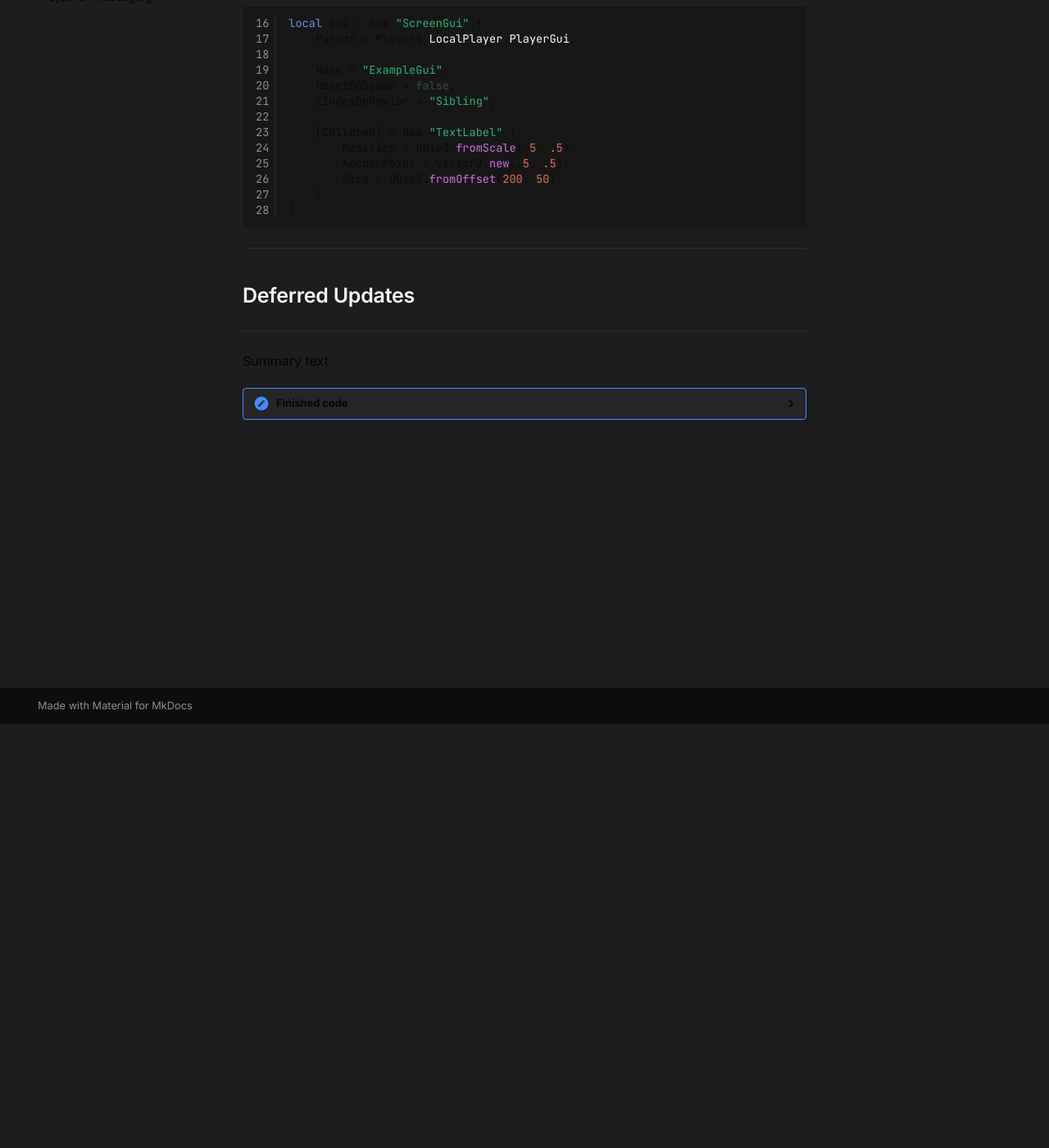
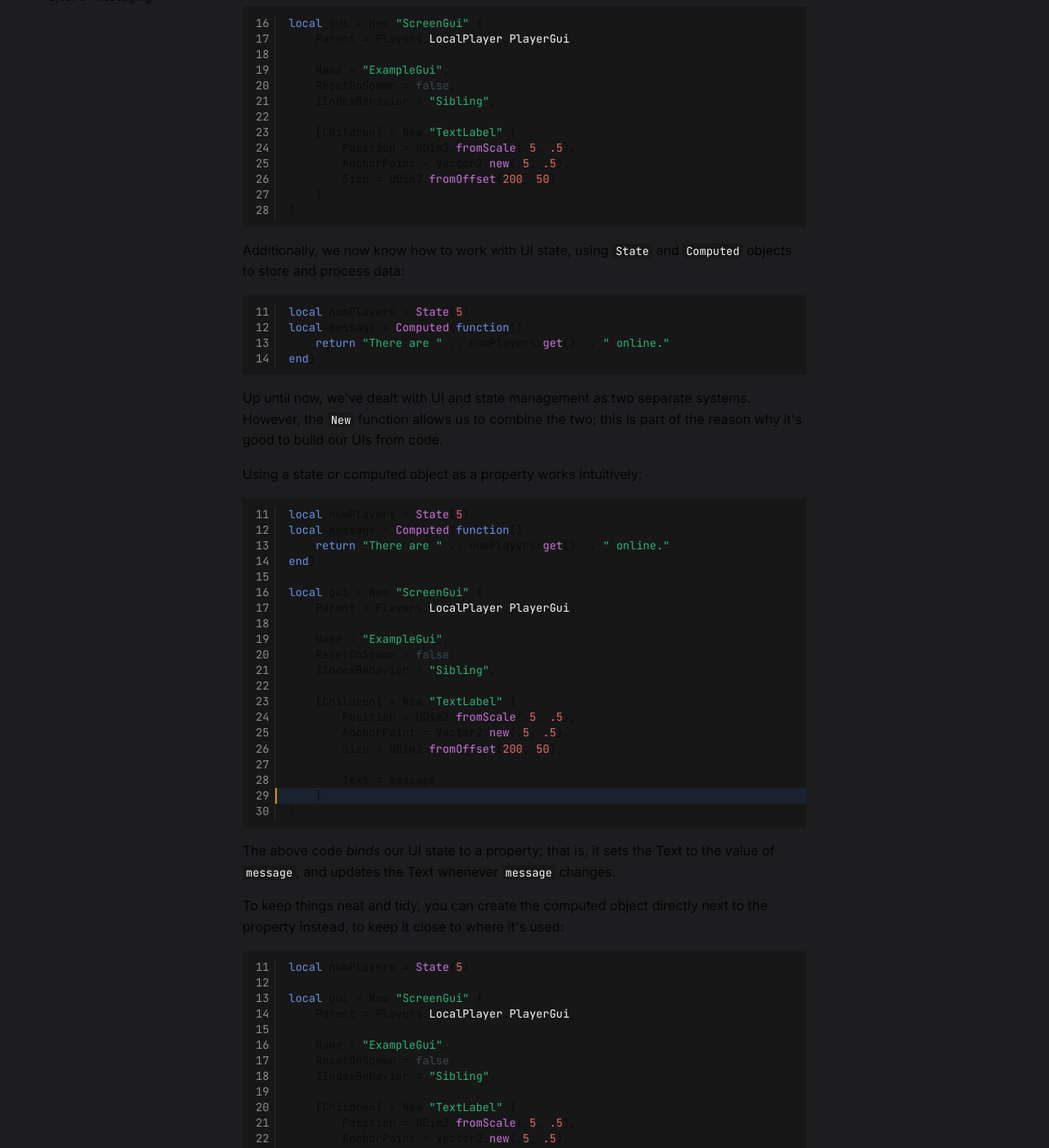
Before and after one commit to dphfox/Fusion, an MkDocs documentation site: the page built from docs/tutorials/basic-state/properties-&-state.md, in a window 1280 px wide and 1400 px high, scrolled down 517 px. Shown: the whole window at 82% size. Built offline with MkDocs 1.6.1 and Material for MkDocs 9.7.7, drawn with Linux system fonts in a browser that asks for light colours; comment, search, counter and statistics services are not loaded; some of the changed text lies outside the part shown.

Commit message:
Properties & State: Using State For Properties

````diff
--- a/docs/tutorials/basic-state/properties-&-state.md
+++ b/docs/tutorials/basic-state/properties-&-state.md
@@ -38,8 +38,8 @@ link up our instances to our UI state so we can display a message on-screen.
 
 ## Using State For Properties
 
-So far, we've seen how the `New` function can set properties on an instance.
-From the code above:
+We already know that the `New` function can be used to set properties - in the
+code above, we're already using this to build a simple UI:
 
 ```Lua linenums="16"
 local gui = New "ScreenGui" {
@@ -57,11 +57,81 @@ local gui = New "ScreenGui" {
 }
 ```
 
+Additionally, we now know how to work with UI state, using `State` and `Computed`
+objects to store and process data:
+
+```Lua linenums="11"
+local numPlayers = State(5)
+local message = Computed(function()
+	return "There are " .. numPlayers:get() .. " online."
+end)
+```
+
+Up until now, we've dealt with UI and state management as two separate systems.
+However, the `New` function allows us to combine the two; this is part of the
+reason why it's good to build our UIs from code.
+
+Using a state or computed object as a property works intuitively:
+
+```Lua linenums="11" hl_lines="19"
+local numPlayers = State(5)
+local message = Computed(function()
+	return "There are " .. numPlayers:get() .. " online."
+end)
+
+local gui = New "ScreenGui" {
+	Parent = Players.LocalPlayer.PlayerGui,
+
+	Name = "ExampleGui",
+	ResetOnSpawn = false,
+	ZIndexBehavior = "Sibling",
+
+	[Children] = New "TextLabel" {
+		Position = UDim2.fromScale(.5, .5),
+		AnchorPoint = Vector2.new(.5, .5),
+		Size = UDim2.fromOffset(200, 50),
+
+		Text = message
+	}
+}
+```
+
+The above code *binds* our UI state to a property; that is, it sets the Text to
+the value of `message`, and updates the Text whenever `message` changes.
+
+To keep things neat and tidy, you can create the computed object directly next
+to the property instead, to keep it close to where it's used:
+
+```Lua linenums="11" hl_lines="15-17"
+local numPlayers = State(5)
+
+local gui = New "ScreenGui" {
+	Parent = Players.LocalPlayer.PlayerGui,
+
+	Name = "ExampleGui",
+	ResetOnSpawn = false,
+	ZIndexBehavior = "Sibling",
+
+	[Children] = New "TextLabel" {
+		Position = UDim2.fromScale(.5, .5),
+		AnchorPoint = Vector2.new(.5, .5),
+		Size = UDim2.fromOffset(200, 50),
+
+		Text = Computed(function()
+			return "There are " .. numPlayers:get() .. " online."
+		end)
+	}
+}
+```
+
+That's all you need to know - connecting properties to instances is extremely
+straightforward with the `New` function!
+
 -----
 
 ## Deferred Updates
 
-
+It's worth noting that property changes aren't applied right away.
 
 -----
 
````
Also changed, not shown: other parts of docs/tutorials/basic-state/properties-&-state.md (+1 -1 lines).
